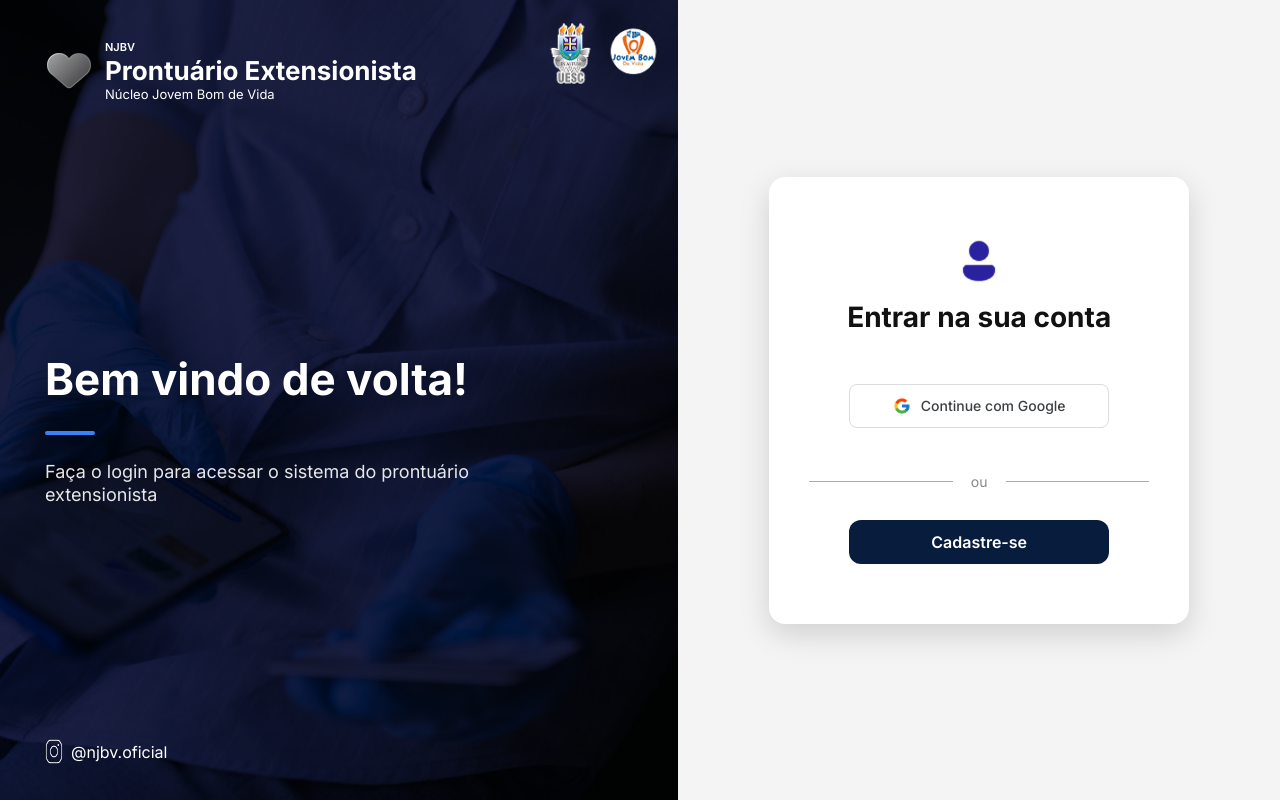
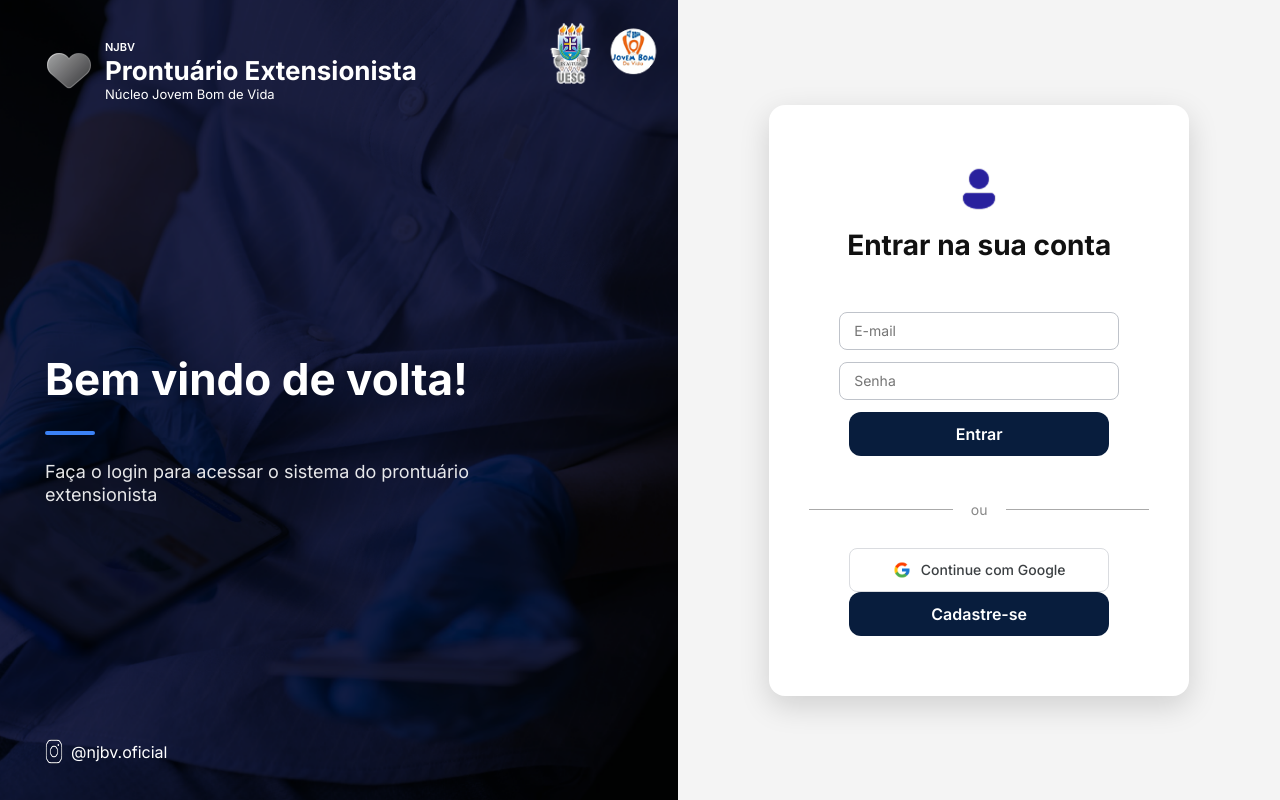
Before and after one commit to ythmxz/prontuario-extensionista, a Next.js app in the folder apps/web/: page /login in a window 1280 px wide. Built offline with nearby package versions, Linux system fonts and the light colour scheme.

Commit message:
feat(web): adicionando formulário de login

```diff
--- a/apps/web/app/login/page.tsx
+++ b/apps/web/app/login/page.tsx
@@ -1,7 +1,26 @@
+"use client";
+
+import { useState } from "react";
 import Image from "next/image";
 import Link from "next/link";
 
+const initialFormState = {
+  email: "",
+  password: "",
+};
+
 export default function LoginPage() {
+  const [formData, setFormData] = useState(initialFormState);
+
+  const handleChange = (event: ChangeEvent<HTMLInputElement>) => {
+    const { name, value } = event.target;
+
+    setFormData((prev) => ({
+      ...prev,
+      [name]: value,
+    }));
+  };
+
   return (
     <main className="container">
       <section className="left-side">
@@ -46,16 +65,39 @@ export default function LoginPage() {
 
           <h2>Entrar na sua conta</h2>
 
-          <button type="button" className="google-btn">
-            <Image width={48} height={48} src="/img/google.png" alt="Google" />
-            Continue com Google
-          </button>
+          <form className="register-form">
+            <input
+              type="email"
+              name="email"
+              placeholder="E-mail"
+              value={formData.email}
+              onChange={handleChange}
+              required
+            />
+            <input
+              type="password"
+              name="password"
+              placeholder="Senha"
+              value={formData.password}
+              onChange={handleChange}
+              required
+            />
+          </form>
+
+          <Link href="/" className="signup-btn">
+            Entrar
+          </Link>
 
           <div className="divider">
             <span></span>
             <p>ou</p>
             <span></span>
           </div>
+
+          <button type="button" className="google-btn">
+            <Image width={48} height={48} src="/img/google.png" alt="Google" />
+            Continue com Google
+          </button>
 
           <Link href="/cadastro" className="signup-btn">
             Cadastre-se
```
Also changed, not shown: apps/web/app/cadastro/page.tsx (+5 -5 lines).
